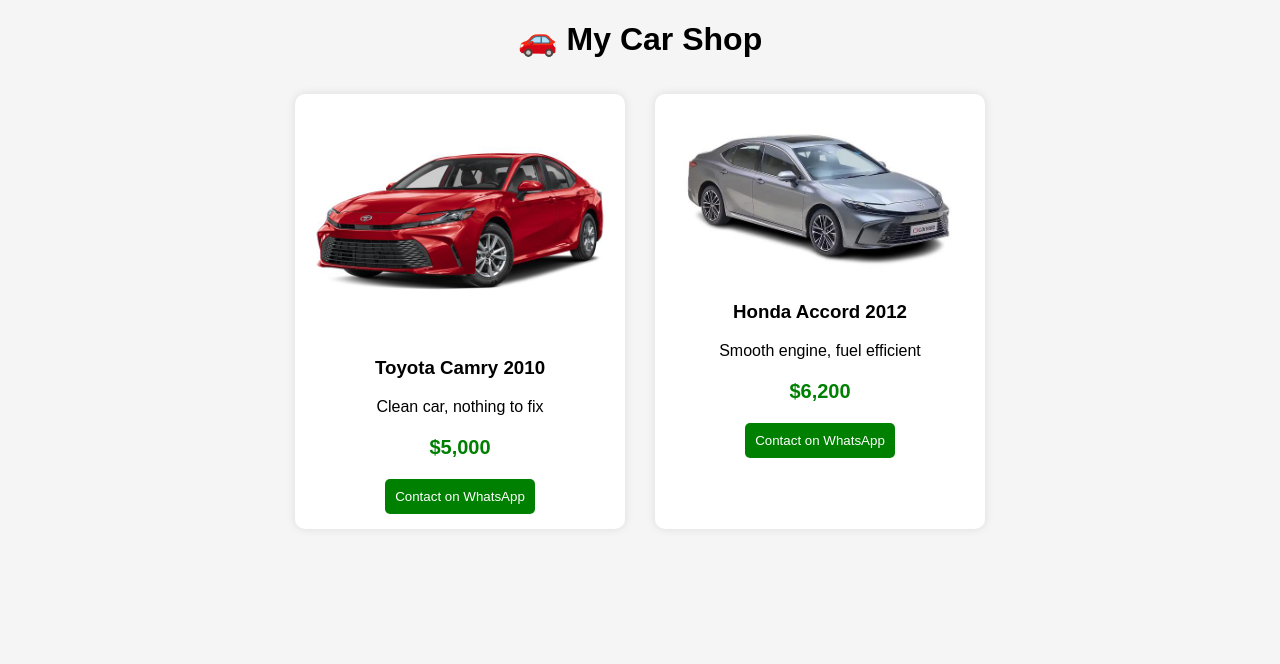
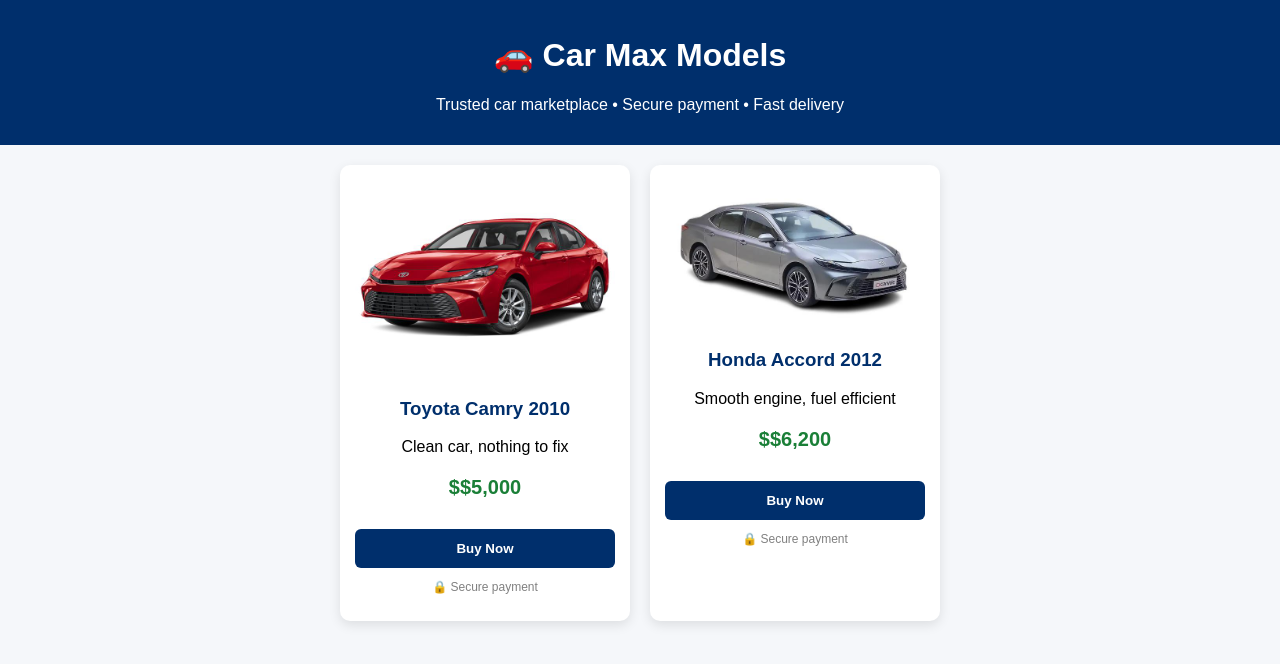
Before and after one commit to chidera202/car-app, a Flask app: page / in a window 1280 px wide. Shown: the top 664 px of the page. Run offline with Flask 3, Linux system fonts and the light colour scheme; some libraries are stand-ins or nearby versions.

Commit message:
Update index.html

```diff
--- a/templates/index.html
+++ b/templates/index.html
@@ -1,77 +1,141 @@
 <!DOCTYPE html>
 <html>
 <head>
-    <title>My Car Shop</title>
+    <title>Car Max Models</title>
+
     <style>
         body {
-            font-family: Arial;
-            background: #f5f5f5;
-            text-align: center;
+            font-family: Arial, sans-serif;
+            background: #f5f7fa;
+            margin: 0;
         }
 
-        h1 {
-            margin-top: 20px;
+        /* HEADER */
+        .header {
+            background: #002f6c;
+            color: white;
+            text-align: center;
+            padding: 15px;
         }
 
+        /* CONTAINER */
         .container {
             display: flex;
             flex-wrap: wrap;
             justify-content: center;
+            gap: 20px;
+            padding: 20px;
         }
 
+        /* CARD */
         .card {
             background: white;
-            margin: 15px;
+            border-radius: 10px;
+            width: 260px;
             padding: 15px;
-            border-radius: 10px;
-            width: 300px;
-            box-shadow: 0 0 10px rgba(0,0,0,0.1);
+            box-shadow: 0 4px 12px rgba(0,0,0,0.1);
+            text-align: center;
         }
 
-        img {
+        /* IMAGE */
+        .card img {
             width: 100%;
-            border-radius: 10px;
+            border-radius: 8px;
         }
 
+        /* TITLE */
+        .card h3 {
+            color: #002f6c;
+        }
+
+        /* PRICE */
         .price {
-            color: green;
+            color: #1a7f37;
             font-size: 20px;
             font-weight: bold;
         }
 
-        button {
-            padding: 10px;
-            background: green;
+        /* BUTTON */
+        .buy-btn {
+            background: #002f6c;
             color: white;
+            padding: 12px;
+            width: 100%;
             border: none;
-            border-radius: 5px;
+            border-radius: 6px;
+            font-weight: bold;
+            margin-top: 10px;
             cursor: pointer;
         }
 
-        button:hover {
-            background: darkgreen;
+        .buy-btn:hover {
+            background: #001f4d;
+        }
+
+        .trust {
+            font-size: 12px;
+            color: gray;
         }
     </style>
 </head>
 
 <body>
 
-<h1>🚗 My Car Shop</h1>
+    <!-- HEADER -->
+    <div class="header">
+        <h1>🚗 Car Max Models</h1>
+        <p>Trusted car marketplace • Secure payment • Fast delivery</p>
+    </div>
 
+    <!-- CAR LIST -->
     <div class="container">
+
         {% for car in cars %}
         <div class="card">
+
             <img src="{{ url_for('static', filename=car.image) }}">
+
             <h3>{{ car.name }}</h3>
             <p>{{ car.desc }}</p>
-        <p class="price">{{ car.price }}</p>
 
-        <a href="https://wa.me/234XXXXXXXXXX">
-            <button>Contact on WhatsApp</button>
-        </a>
+            <p class="price">${{ car.price }}</p>
+
+            <button class="buy-btn" onclick="pay('{{ car.price }}', '{{ car.name }}')">
+                Buy Now
+            </button>
+
+            <p class="trust">🔒 Secure payment</p>
+
         </div>
         {% endfor %}
+
     </div>
+
+    <!-- STRIPE -->
+    <script src="https://js.stripe.com/v3/"></script>
+
+    <script>
+        var stripe = Stripe("YOUR_PUBLISHABLE_KEY");
+
+        function pay(price, name) {
+            fetch("/create-checkout-session", {
+                method: "POST",
+                headers: {
+                    "Content-Type": "application/json"
+                },
+                body: JSON.stringify({
+                    price: price,
+                    name: name
+                })
+            })
+            .then(res => res.json())
+            .then(data => {
+                stripe.redirectToCheckout({
+                    sessionId: data.id
+                });
+            });
+        }
+    </script>
 
 </body>
 </html>
```
Lines whose indentation alone changed are shown as unchanged.
